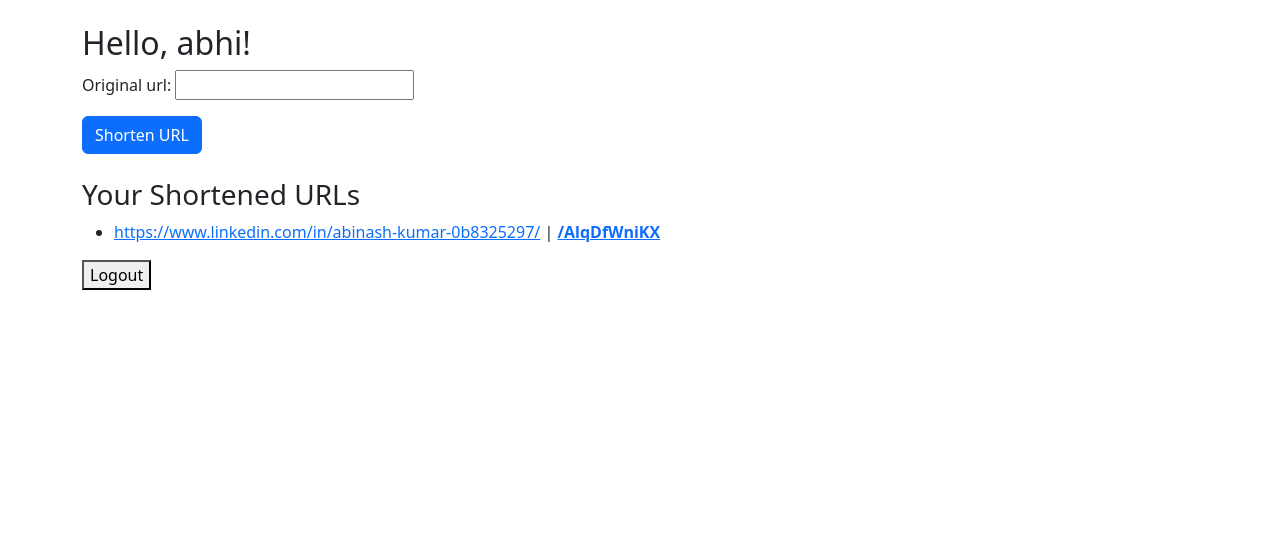
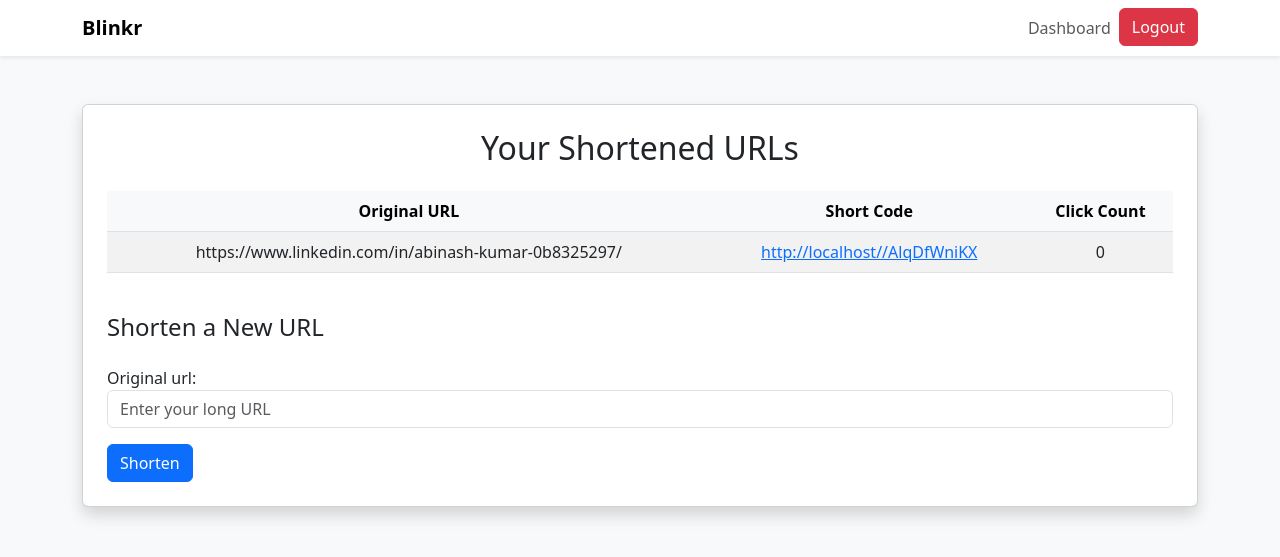
Before and after one commit to Abinash303/blinkr, a Django app: page / in a window 1280 px wide. Shown: the top 557 px of the page. Run offline with Django 5.2, Linux system fonts and the light colour scheme; a user stored in the database is signed in; data comes from the database, SQL or seed files in the repository.

Commit message:
Version 2: working logout, registration, click tracking, Bootstrap styling

```diff
--- a/blinkr/settings.py
+++ b/blinkr/settings.py
@@ -125,3 +125,4 @@ DEFAULT_AUTO_FIELD = 'django.db.models.BigAutoField'
 
 LOGIN_REDIRECT_URL = '/'
 LOGOUT_REDIRECT_URL = '/accounts/login/'
+# LOGOUT_REDIRECT_URL = 'login'
--- a/blinkr/urls.py
+++ b/blinkr/urls.py
@@ -15,10 +15,10 @@ Including another URLconf
     2. Add a URL to urlpatterns:  path('blog/', include('blog.urls'))
 """
 from django.contrib import admin
-from django.urls import path, include  # ← include is important!
+from django.urls import path, include
 
 urlpatterns = [
     path('admin/', admin.site.urls),
-    path('', include('shortener.urls')),  # ← your app's URLs
-    path('accounts/', include('django.contrib.auth.urls')),  # ← this line enables /accounts/login/
+    path('', include('shortener.urls')),
+    path('accounts/', include('django.contrib.auth.urls')),
 ]
--- a/shortener/forms.py
+++ b/shortener/forms.py
@@ -5,3 +5,6 @@ class URLForm(forms.ModelForm):
     class Meta:
         model = URL
         fields = ['original_url']
+        widgets = {
+            'original_url': forms.URLInput(attrs={'class': 'form-control', 'placeholder': 'Enter your long URL'})
+        }
--- a/shortener/models.py
+++ b/shortener/models.py
@@ -12,6 +12,7 @@ class URL(models.Model):
     original_url = models.URLField()
     short_code = models.CharField(max_length=10, unique=True, default=generate_short_code)
     created_at = models.DateTimeField(auto_now_add=True)
+    click_count = models.PositiveIntegerField(default=0)
 
     def __str__(self):
         return self.short_code
--- a/shortener/urls.py
+++ b/shortener/urls.py
@@ -3,5 +3,7 @@ from . import views
 
 urlpatterns = [
     path('', views.dashboard, name='dashboard'),
+    path('register/', views.register, name='register'),
     path('<str:code>/', views.redirect_short, name='redirect_short'),
+
 ]
--- a/shortener/views.py
+++ b/shortener/views.py
@@ -1,7 +1,11 @@
+import logging
+logger = logging.getLogger(__name__)
 from django.shortcuts import render, redirect, get_object_or_404
 from django.contrib.auth.decorators import login_required
 from .models import URL
 from .forms import URLForm
+from django.contrib.auth.forms import UserCreationForm
+from django.contrib.auth import login
 
 @login_required
 def dashboard(request):
@@ -19,4 +23,19 @@ def dashboard(request):
 
 def redirect_short(request, code):
     url = get_object_or_404(URL, short_code=code)
+    url.click_count += 1
+    url.save()
+    logger.info(f"CLICK COUNT UPDATED: {url.short_code} -> {url.click_count}")
     return redirect(url.original_url)
+
+
+def register(request):
+    if request.method == 'POST':
+        form = UserCreationForm(request.POST)
+        if form.is_valid():
+            user = form.save()
+            login(request, user)
+            return redirect('dashboard')
+    else:
+        form = UserCreationForm()
+    return render(request, 'registration/register.html', {'form': form})
--- a/templates/dashboard.html
+++ b/templates/dashboard.html
@@ -1,33 +1,81 @@
 <!DOCTYPE html>
 <html>
 <head>
-    <title>Your URLs - Blinkr</title>
-    <link rel="stylesheet" href="https://cdn.jsdelivr.net/npm/bootstrap@5.3.0/dist/css/bootstrap.min.css">
+  <title>Blinkr Dashboard</title>
+  <meta http-equiv="refresh" content="5">
+  <meta charset="UTF-8">
+  <link href="https://cdn.jsdelivr.net/npm/bootstrap@5.3.0/dist/css/bootstrap.min.css" rel="stylesheet">
 </head>
-<body class="container py-4">
-    <h2>Hello, {{ user.username }}!</h2>
-    <form method="post" class="mb-4">
+<body class="bg-light">
+
+  <!-- Navigation Bar -->
+  <nav class="navbar navbar-expand-lg navbar-light bg-white shadow-sm">
+    <div class="container">
+      <a class="navbar-brand fw-bold" href="#">Blinkr</a>
+      <div class="collapse navbar-collapse justify-content-end">
+        <ul class="navbar-nav">
+          <li class="nav-item">
+            <a class="nav-link" href="{% url 'dashboard' %}">Dashboard</a>
+          </li>
+          <li class="nav-item">
+            <form method="post" action="{% url 'logout' %}" style="display:inline;">
              {% csrf_token %}
-        {{ form.as_p }}
-        <button type="submit" class="btn btn-primary">Shorten URL</button>
+             <button type="submit" class="btn btn-danger">Logout</button>
             </form>
 
-    <h3>Your Shortened URLs</h3>
-    <ul>
+          </li>
+        </ul>
+      </div>
+    </div>
+  </nav>
+
+  <!-- Main Content -->
+  <div class="container mt-5">
+    <div class="card shadow p-4">
+      <h2 class="mb-4 text-center">Your Shortened URLs</h2>
+
+      <!-- URL Table -->
+      <div class="table-responsive">
+        <table class="table table-striped align-middle text-center">
+          <thead class="table-light">
+            <tr>
+              <th>Original URL</th>
+              <th>Short Code</th>
+              <th>Click Count</th>
+            </tr>
+          </thead>
+          <tbody>
             {% for url in urls %}
-            <li>
-                <a href="{{ url.original_url }}" target="_blank">{{ url.original_url }}</a> |
-                <strong><a href="/{{ url.short_code }}" target="_blank">/{{ url.short_code }}</a></strong>
-            </li>
+            <tr>
+              <td class="text-break">{{ url.original_url }}</td>
+              <td>
+                <a href="/{{ url.short_code }}" target="_blank">
+                  {{ request.build_absolute_uri }}/{{ url.short_code }}
+                </a>
+              </td>
+              <td>{{ url.click_count }}</td>
+            </tr>
             {% empty %}
-            <li>No URLs yet.</li>
+            <tr>
+              <td colspan="3">No URLs created yet.</td>
+            </tr>
             {% endfor %}
-    </ul>
+          </tbody>
+        </table>
+      </div>
 
-    <form method="post" action="{% url 'logout' %}">
+      <!-- Add New URL Form -->
+      <h4 class="mt-4">Shorten a New URL</h4>
+      <form method="post" class="mt-3">
         {% csrf_token %}
-  <button type="submit">Logout</button>
+        <div class="mb-3">
+          {{ form.original_url.label_tag }}
+          {{ form.original_url }}
+        </div>
+        <button type="submit" class="btn btn-primary">Shorten</button>
       </form>
+    </div>
+  </div>
 
 </body>
 </html>
```
Also changed, not shown: templates/registration/login.html (+42 -7 lines), templates/registration/register.html (added, +15 -0 lines), shortener/migrations/0002_url_click_count.py (added), 1 other file. Lines whose indentation alone changed are shown as unchanged.
